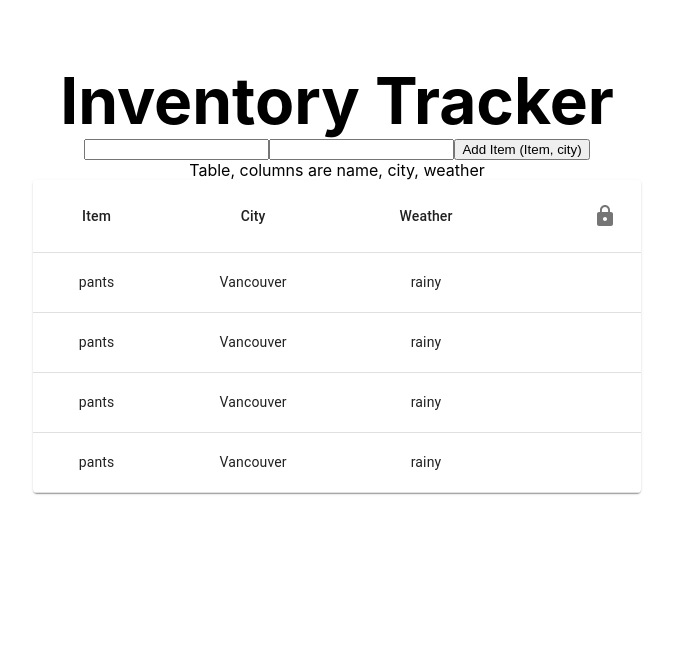
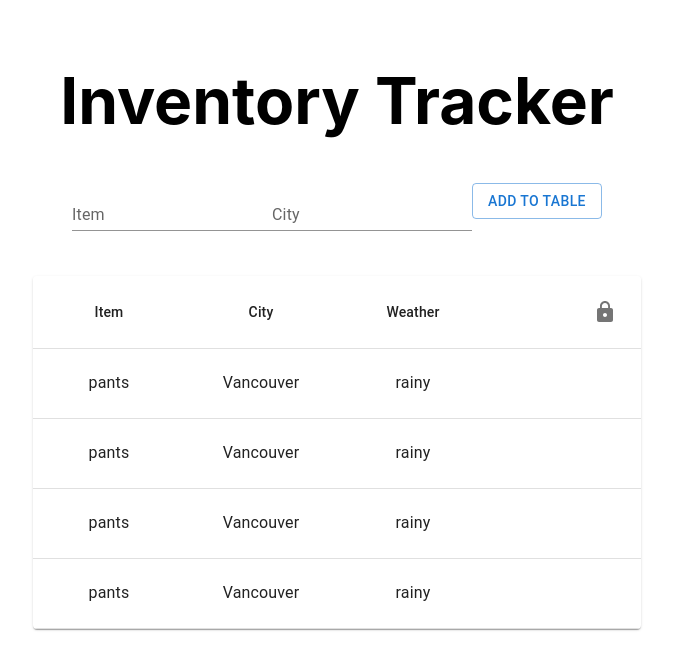
Before and after one commit to AdrianJendo/shopify-prod, a Next.js app: page / in a window 1280 px wide. Shown: the top 670 px of the page, without its empty margins (303-976 px from the left). Built offline with nearby package versions, Linux system fonts and the light colour scheme.

Commit message:
Done frontend

```diff
--- a/components/InventoryTable.jsx
+++ b/components/InventoryTable.jsx
@@ -10,10 +10,13 @@ import {
 	TableHead,
 	TablePagination,
 	TableRow,
+	TextField,
+	Typography,
 } from "@mui/material";
 import DeleteForeverIcon from "@mui/icons-material/DeleteForever";
 import LockIcon from "@mui/icons-material/Lock";
 import LockOpenIcon from "@mui/icons-material/LockOpen";
+import styles from "../styles/Home.module.css";
 
 const rowsPerPage = 50;
 
@@ -73,21 +76,25 @@ export default function InventoryTable() {
 
 	const rows = [
 		{
+			id: 1,
 			item: "pants",
 			city: "Vancouver",
 			weather: "rainy",
 		},
 		{
+			id: 2,
 			item: "pants",
 			city: "Vancouver",
 			weather: "rainy",
 		},
 		{
+			id: 3,
 			item: "pants",
 			city: "Vancouver",
 			weather: "rainy",
 		},
 		{
+			id: 4,
 			item: "pants",
 			city: "Vancouver",
 			weather: "rainy",
@@ -114,6 +121,10 @@ export default function InventoryTable() {
 
 	const handleChangePage = (_, newPage) => {
 		setPage(newPage);
+	};
+
+	const updateName = (data) => {
+		console.log(data);
 	};
 
 	return (
@@ -151,7 +162,7 @@ export default function InventoryTable() {
 										tabIndex={-1}
 										key={row.name}
 										sx={{
-											height: "60px",
+											height: "70px",
 										}}
 									>
 										{columns.map((column) => {
@@ -160,11 +171,32 @@ export default function InventoryTable() {
 												<TableCell
 													key={column.id}
 													align={column.align}
+													className={styles.tableCell}
 												>
-													{column.format &&
-													typeof value === "number"
-														? column.format(value)
-														: value}
+													{edit &&
+													column.id !== "weather" &&
+													column.id !== "cancel" ? (
+														<TextField
+															className={
+																styles.tableTextField
+															}
+															value={value}
+															variant="standard"
+															onChange={(e) =>
+																updateName({
+																	newVal: e
+																		.target
+																		.value,
+																	id: column.id,
+																	value,
+																})
+															}
+														></TextField>
+													) : (
+														<Typography>
+															{value}
+														</Typography>
+													)}
 												</TableCell>
 											);
 										})}
--- a/package.json
+++ b/package.json
@@ -13,6 +13,7 @@
     "@emotion/styled": "^11.8.1",
     "@mui/icons-material": "^5.6.2",
     "@mui/material": "^5.7.0",
+    "axios": "^0.27.2",
     "next": "12.1.6",
     "react": "18.1.0",
     "react-dom": "18.1.0"
--- a/pages/_app.js
+++ b/pages/_app.js
@@ -1,7 +1,7 @@
-import '../styles/globals.css'
+import "../styles/globals.css";
 
 function MyApp({ Component, pageProps }) {
-  return <Component {...pageProps} />
+	return <Component {...pageProps} />;
 }
 
-export default MyApp
+export default MyApp;
--- a/pages/index.js
+++ b/pages/index.js
@@ -1,6 +1,7 @@
 import Head from "next/head";
-import styles from "../styles/Home.module.css";
+import styles from "styles/Home.module.css";
 import InventoryTable from "components/InventoryTable";
+import { TextField, Button } from "@mui/material";
 
 export default function Home() {
 	return (
@@ -16,12 +17,21 @@ export default function Home() {
 
 			<main className={styles.main}>
 				<h1 className={styles.title}>Inventory Tracker</h1>
-				<div style={{ display: "inline-block" }}>
-					<input type="text"></input>
-					<input type="text"></input>
-					<button>Add Item (Item, city)</button>
+				<div className={styles.textContainer}>
+					<TextField
+						className={styles.textField}
+						id="item"
+						label="Item"
+						variant="standard"
+					/>
+					<TextField
+						className={styles.textField}
+						id="city"
+						label="City"
+						variant="standard"
+					/>
+					<Button variant="outlined"> Add to Table</Button>
 				</div>
-				<div>Table, columns are name, city, weather</div>
 				<InventoryTable />
 			</main>
 		</div>
--- a/styles/Home.module.css
+++ b/styles/Home.module.css
@@ -98,3 +98,23 @@
 		flex-direction: column;
 	}
 }
+
+.textContainer {
+	display: inline-block;
+	padding: 45px;
+}
+
+.textField {
+	margin: 0 20px;
+	width: 200px;
+}
+
+.tableCell {
+	width: 120px;
+	height: 60px;
+	padding: none;
+}
+
+.tableTextField {
+	width: 100px;
+}
```
Also changed, not shown: 1 other file (tests, documents, lock files or other folders).
